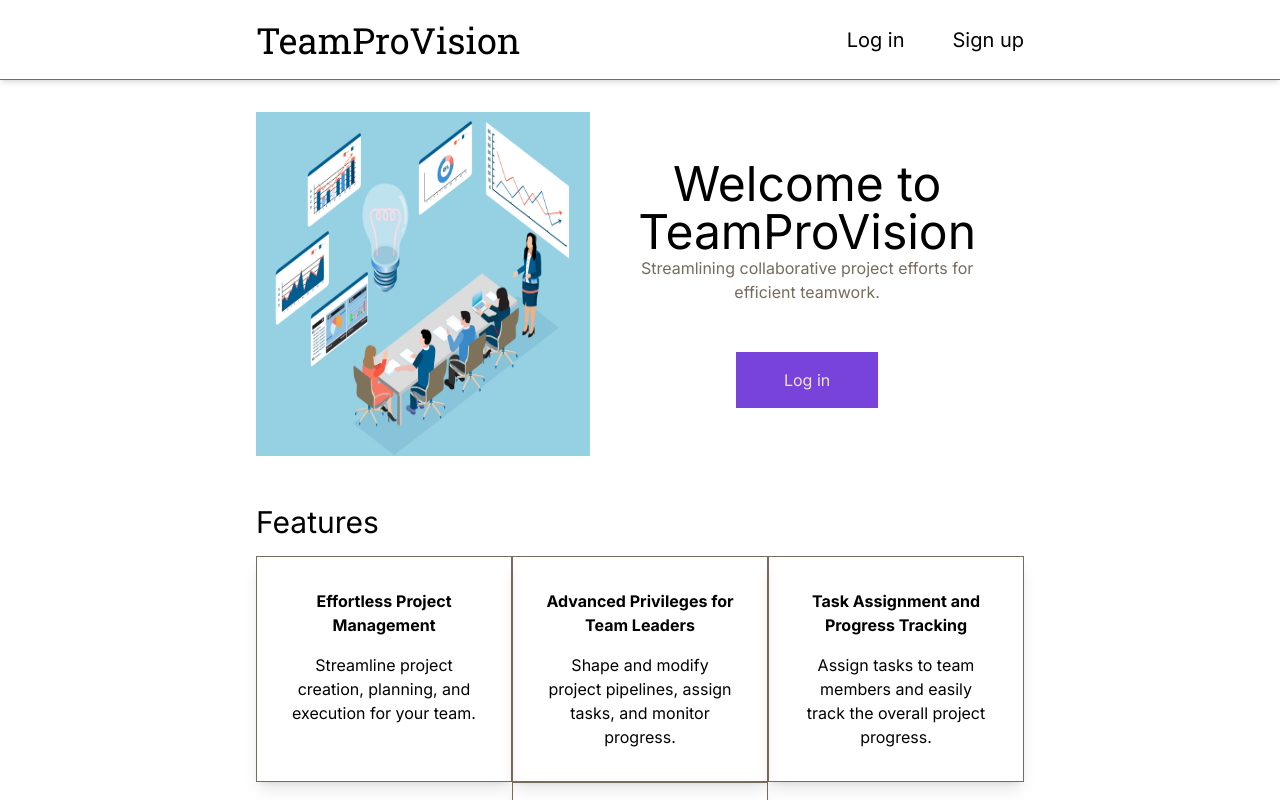
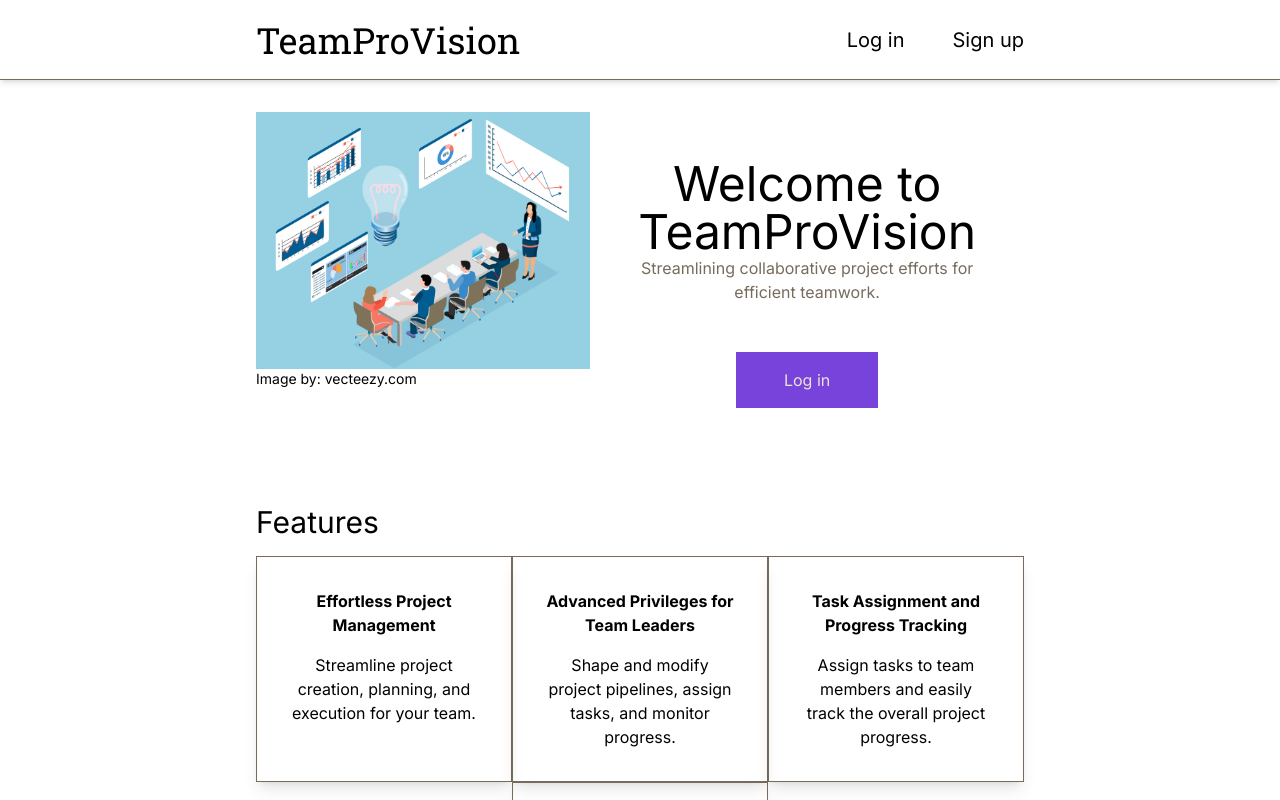
Before and after one commit to Sarthak-Malla/teamProVision, a Next.js app in the folder next-app/: page / in a window 1280 px wide. Shown: the top 800 px of the page. Built offline with nearby package versions, Linux system fonts and the light colour scheme; no server answers.

Commit message:
crediting image source

```diff
--- a/next-app/app/page.tsx
+++ b/next-app/app/page.tsx
@@ -46,11 +46,9 @@ export default function Home() {
       <main className="px-64">
         <header className="mx-auto my-8 flex">
           <div id="hero-image-container"
-                className="flex" onMouseEnter={() => setShowOverlay(true)} onMouseLeave={() => setShowOverlay(false)}>
+                className="">
             <img className="" src="/hero.jpg" alt="hero-image" />
-            {/* <div className={`absolute inset-0 bg-black bg-opacity-50 text-white flex flex-col items-center justify-end opacity-0 transition-opacity ${showOverlay ? 'opacity-100' : ''}`}>
-              <a href="https://www.vecteezy.com/" className="mb-2">Photo by: www.vecteezy.com</a>
-            </div> */}
+            <p className="text-sm">Image by: <a className="" href="vecteezy.com">vecteezy.com</a></p>
           </div>
           <div className="flex flex-shrink flex-col justify-center items-center text-center
                           p-12">
```
